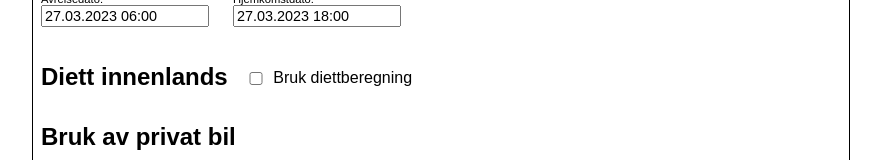
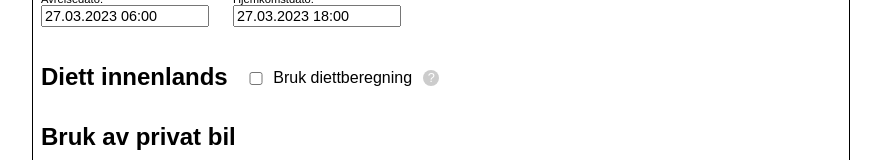
Before and after one commit to varianter/reiseregning, a React (Create React App) app: page / in a window 1280 px wide. Shown: the part 320-480 px from the top of the page, without its empty margins (199-1080 px from the left). Built offline with nearby package versions, Linux system fonts and the light colour scheme.

Commit message:
legger til en tooltip som forklarer når man skal bruke diett

```diff
--- a/src/Components/Refund.css
+++ b/src/Components/Refund.css
@@ -71,3 +71,45 @@ td {
 .checkbox-inline {
   width: 1rem;
 }
+
+.tooltip-container {
+  position: relative;
+  display: inline-block;
+  margin-left: 0.3rem;
+  width: 1rem;
+  height: 1rem;
+  border-radius: 50%;
+  background: #ccc;
+  color: #fff;
+  font-size: 0.8rem;
+  text-align: center;
+  line-height: 1rem;
+  cursor: help;
+}
+
+.tooltip-container:hover {
+  background: #555;
+}
+
+.tooltip-text {
+  visibility: hidden;
+  opacity: 0;
+  width: 16rem;
+  background-color: #333;
+  color: #fff;
+  text-align: left;
+  border-radius: 6px;
+  padding: 0.5rem;
+  position: absolute;
+  z-index: 1;
+  bottom: 125%; /* vises over spørsmålet */
+  left: 50%;
+  transform: translateX(-50%);
+  transition: opacity 0.2s;
+  font-size: 0.85rem;
+}
+
+.tooltip-container:hover .tooltip-text {
+  visibility: visible;
+  opacity: 1;
+}
--- a/src/Components/Refund.js
+++ b/src/Components/Refund.js
@@ -60,6 +60,13 @@ class Refund extends React.Component {
                 onChange={this.props.handleUsePerDiemChange}
             />
             Bruk diettberegning
+            <span className="tooltip-container">?
+              <span className="tooltip-text">
+                <p>Denne brukes bare <strong>untaksvis</strong>. Ved Variant-interne reiser brukes <strong>ikke</strong> diett.
+                For kundereiser har vi ofte diett, men da skal vi fortrinnsvis bruke kundens reiseregningsskjema. </p>
+                <p>Untaktsvis har ikke kunde eget skjema eller ønsker ikke å bruke dette, og da kan denne seksjonen benyttes. </p>
+              </span>
+            </span>
           </label>
         </h2>
         {this.props.usePerDiem && (
```
